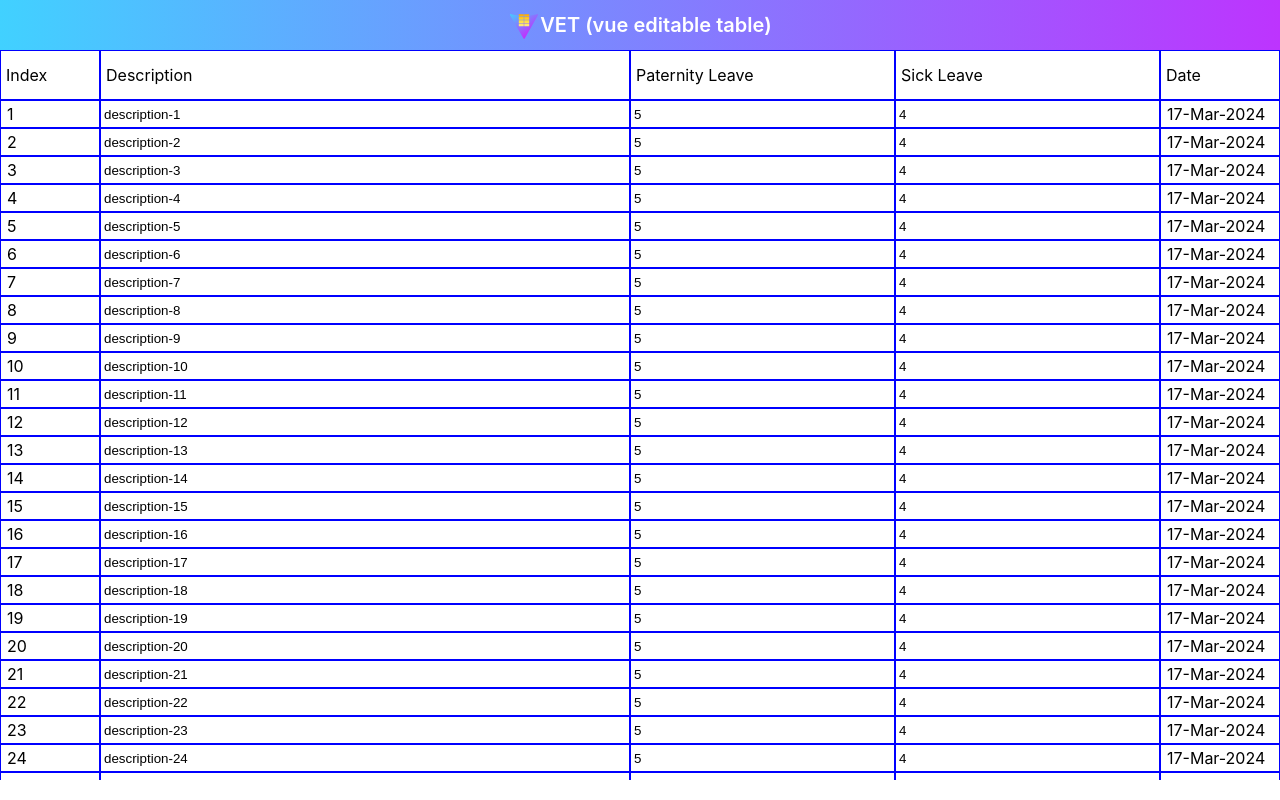
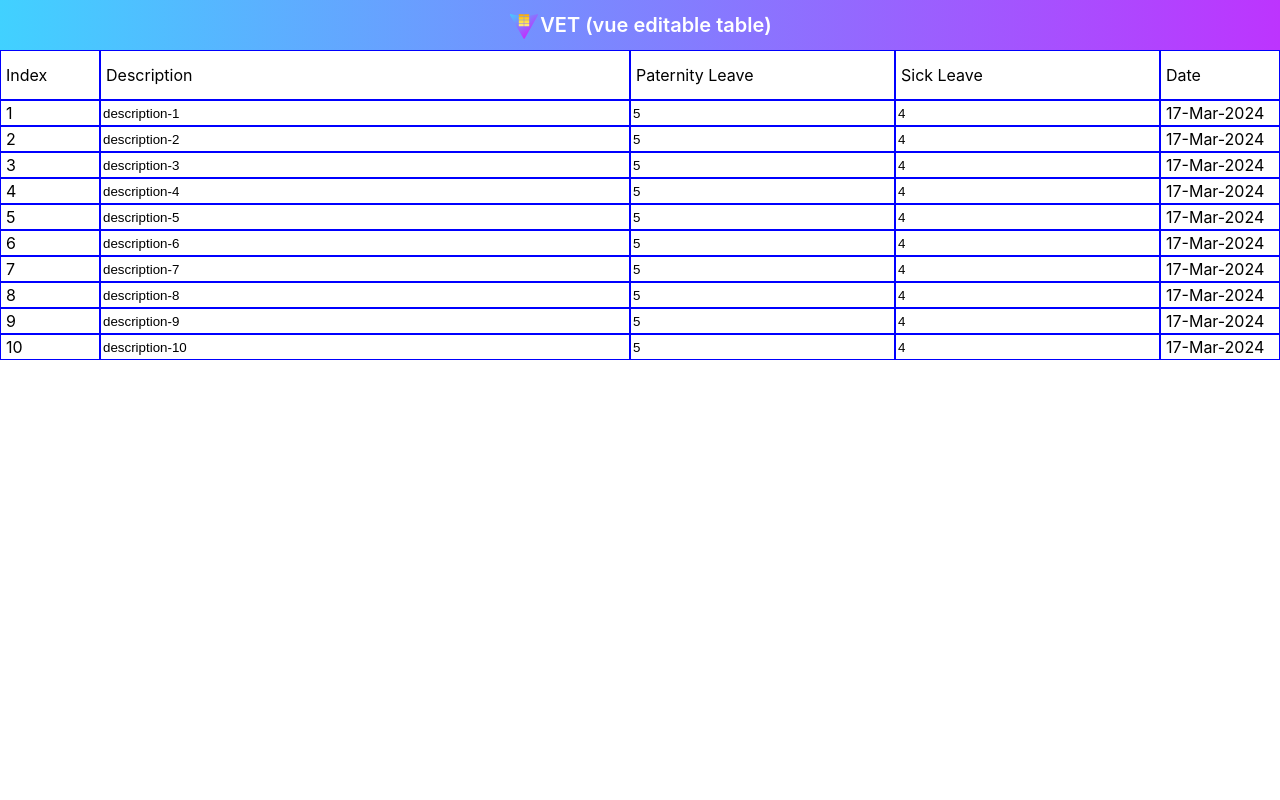
Before and after one commit to AgentSingle/vet, a Vue app: page / in a window 1280 px wide. Built offline with nearby package versions, Linux system fonts and the light colour scheme.

Commit message:
VERSION-0.5.7

```diff
--- a/index.html
+++ b/index.html
@@ -4,7 +4,7 @@
     <meta charset="UTF-8" />
     <link rel="icon" type="image/svg+xml" href="/vet.svg" />
     <meta name="viewport" content="width=device-width, initial-scale=1.0" />
-    <title>Vet</title>
+    <title>VET (vue3 editable table)</title>
   </head>
   <body>
     <div id="app"></div>
--- a/src/components/Home.vue
+++ b/src/components/Home.vue
@@ -4,7 +4,7 @@ import { generateRandomData } from "./VET/temp/randomDataGenerator";
 let dataList = ref([]);
 onMounted(() => {
   // TEMPORARY DATA GENERATOR
-  let resp = generateRandomData(100);
+  let resp = generateRandomData(10);
   dataList.value = resp;
 });
 
@@ -51,10 +51,18 @@ let tableDefaultItems = ref([
     minDimension: 120,
   },
 ]);
+
+const setModifiedData = (e) =>{
+  console.warn(e)
+}
 </script>
 
 <template>
-  <vet :vetDefaultItems="tableDefaultItems" :vetData="dataList"></vet>
+  <vet
+  :vetDefaultItems="tableDefaultItems"
+  :vetData="dataList"
+  @tableDataChangeResponse="setModifiedData"
+  ></vet>
 </template>
 
 <style scoped></style>
--- /dev/null
+++ b/src/components/VET/js/algorithm.js
@@ -0,0 +1,47 @@
+export const debounce = (func, wait) => {
+    let timeout;
+
+    return function () {
+        const context = this;
+        const args = arguments;
+
+        clearTimeout(timeout);
+
+        timeout = setTimeout(() => {
+            func.apply(context, args);
+        }, wait);
+    };
+}
+
+
+// ARRAY MODIFICATION
+// const modifiedArray = modifyObjectById(array, 3, "SL", 24);
+export const modifyObjectById = async (array, id, key, value) =>{
+    // Find the object with the specified ID
+    const foundObject = array.find(obj => obj.id === id);
+
+    // Check if object with ID is found
+    if (foundObject) {
+        // Update the property value based on key name
+        foundObject[key] = value;
+    }
+
+    // Return the modified object or null if not found
+    return foundObject;
+}
+
+// Function to add or replace object in array based on ID
+export const addOrReplaceObject = async (array, newObject) =>{
+    // Find index of object with same ID if it exists
+    const index = array.findIndex(obj => obj.id === newObject.id);
+
+    // If object with same ID exists, replace it; otherwise, add new object
+    if (index !== -1) {
+        array[index] = newObject; // Replace existing object
+    } else {
+        array.push(newObject); // Add new object to array
+    }
+
+    // Return the updated array
+    return array;
+}
--- a/src/components/VET/vue/veTableHeading.vue
+++ b/src/components/VET/vue/veTableHeading.vue
@@ -19,6 +19,7 @@ let props = defineProps({
   text-align: left;
   color: black;
 }
+
 .veTableContent {
   box-sizing: border-box;
   color: black;
--- a/src/components/VET/vue/vet.vue
+++ b/src/components/VET/vue/vet.vue
@@ -1,7 +1,9 @@
 <script setup>
-import { ref, onMounted } from "vue";
+import { ref, onMounted, defineEmits } from "vue";
+const emit = defineEmits(["tableDataChangeResponse"]);
 import veTableHeading from "./veTableHeading.vue";
 import vetInput from "./vetInput.vue";
+import { modifyObjectById, addOrReplaceObject } from "../js/algorithm.js";
 let tableGridStyle = ref("100px 1fr 1fr 1fr 1fr");
 let tableMinWidth = ref("800px");
 let vetTableHeaderItems = ref([]);
@@ -28,6 +30,43 @@ onMounted(() => {
     vetTableHeaderItems.value = dD.map((obj) => obj.name);
   }
 });
+
+/*
+UPDATE DATA ACCORDING TO INPUT AND RETURN AN ARRAY OBJECT
+1) Check if this data already present inside newly-created
+array [ modifiedData ]
+2) If not find anything in new-array then Find out perticular object from data-list (data array)
+3) Change its value using KEY-Name
+4) Store this this object inside a new array
+*/
+let modifiedData = ref([]);
+const setChangeValue = async (e) => {
+  const idToUpdate = e.id;
+  const keyToUpdate = e.key;
+  const valueToUpdate = e.value;
+  let previousData = props.vetData;
+  let newData = modifiedData.value;
+  // console.warn(props.vetData);
+  // console.warn(idToUpdate, keyToUpdate, valueToUpdate);
+
+  let respOne = await modifyObjectById(newData, idToUpdate, keyToUpdate, valueToUpdate);
+
+  if (respOne == undefined) {
+    let respTwo = await modifyObjectById(
+      previousData,
+      idToUpdate,
+      keyToUpdate,
+      valueToUpdate
+    );
+    modifiedData.value.push(respTwo);
+  } else {
+    let arrResp = await addOrReplaceObject(newData, respOne);
+    modifiedData.value = arrResp;
+    // console.warn(arrResp);
+  }
+  // console.warn(modifiedData.value);
+  emit("tableDataChangeResponse", modifiedData.value);
+};
 </script>
 
 <template>
@@ -40,7 +79,7 @@ onMounted(() => {
       ></veTableHeading>
     </div>
 
-    <!-- TABEL BODY CONTAINER -->
+    <!-- ================[ TABEL BODY CONTAINER ]================ -->
     <div class="vetBody" :style="{ 'min-width': tableMinWidth }">
       <!-- TABLE INDIVIDUAL ROW -->
       <div v-for="data in props.vetData" v-bind:key="data.id" class="vetBodyContent">
@@ -51,9 +90,7 @@ onMounted(() => {
             :key="index"
             class="vetTableContent"
           >
-            <!-- {{ data[vetDefaultItems[index].dataName] }} -->
-            <!-- {{ props.vetDefaultItems[index].dataName}} -->
-            <!-- {{ props.vetDefaultItems[index].isEditable}} -->
+            <!-- INPUT WRAPPER CONTAINER WITH INPUT COMPONENT -->
             <span v-if="props.vetDefaultItems[index].isEditable">
               <vetInput
                 :inpRowId="data.id"
@@ -61,7 +98,9 @@ onMounted(() => {
                 :inpType="props.vetDefaultItems[index].inpType"
                 :inpName="vetDefaultItems[index].dataName"
                 :inpValue="data"
-              ></vetInput>
+                @retunInputValue="setChangeValue"
+              >
+              </vetInput>
             </span>
 
             <span v-else style="padding: 5px">
@@ -80,6 +119,7 @@ onMounted(() => {
   overflow-x: scroll;
   overflow-y: hidden;
 }
+
 .vetHeading {
   height: 50px;
   /* background-color: blue; */
@@ -88,6 +128,7 @@ onMounted(() => {
   overflow-x: hidden;
   /* min-width: 800px; */
 }
+
 .vetBody {
   max-height: calc(100vh - 120px);
   /* background-color: yellow; */
@@ -103,9 +144,11 @@ onMounted(() => {
   display: grid;
   text-align: left;
 }
+
 .vetTableContent {
   box-sizing: border-box;
   border: 1px solid blue;
-  padding: 1px;
+  box-sizing: border-box;
+  overflow: hidden;
 }
 </style>
--- a/src/components/VET/vue/vetInput.vue
+++ b/src/components/VET/vue/vetInput.vue
@@ -1,5 +1,8 @@
 <script setup>
-import { ref, onMounted, watch } from "vue";
+import { ref, onMounted, watch, defineEmits } from "vue";
+import { debounce } from "../js/algorithm.js";
+const emit = defineEmits(["retunInputValue"]);
+
 let props = defineProps({
   inpType: String,
   inpRowId: Number,
@@ -16,8 +19,19 @@ onMounted(() => {
     inputValue.value = props.inpValue[props.inpName];
   }
 });
+
+const debouncedFunction = debounce(() => {
+  let dataObj = {
+    id: props.inpRowId,
+    key: props.inpName,
+    value: inputValue.value,
+  };
+  emit("retunInputValue", dataObj);
+}, 300);
+
 watch(inputValue, () => {
-  console.warn(inputValue.value);
+  debouncedFunction();
+  //   console.warn(inputValue.value);
 });
 </script>
 
@@ -35,13 +49,15 @@ watch(inputValue, () => {
 
 <style scoped>
 .EditableTableInput {
-  width: calc(100% - 4px);
-  height: calc(100% - 4px);
+  width: calc(100%);
+  height: calc(100%);
   transform: translateY(-1px);
   border: none;
+  outline: none;
   background-color: transparent;
   color: black;
 }
+
 .EditableTableInput:focus {
   outline: none;
   border: none;
```
